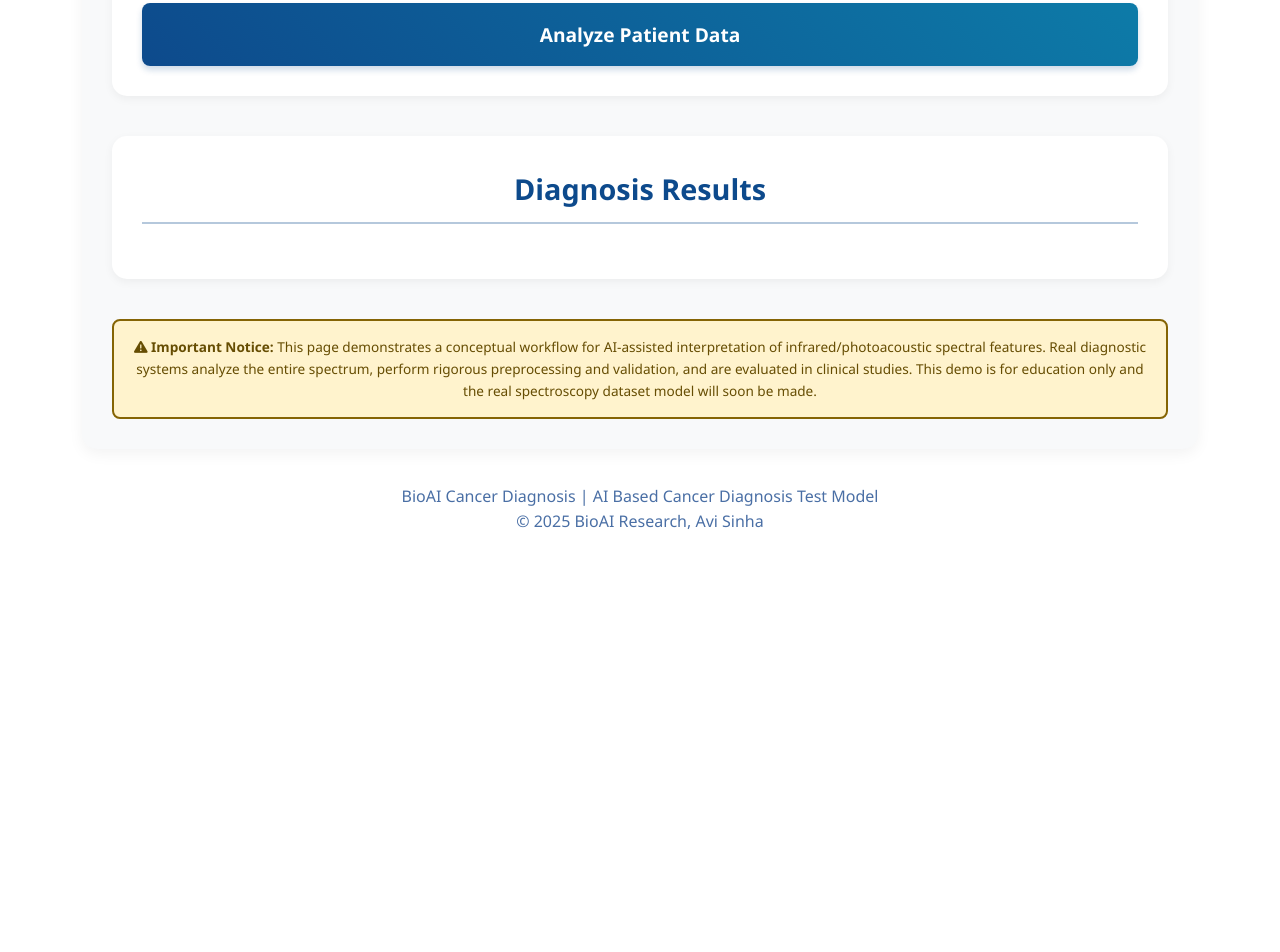
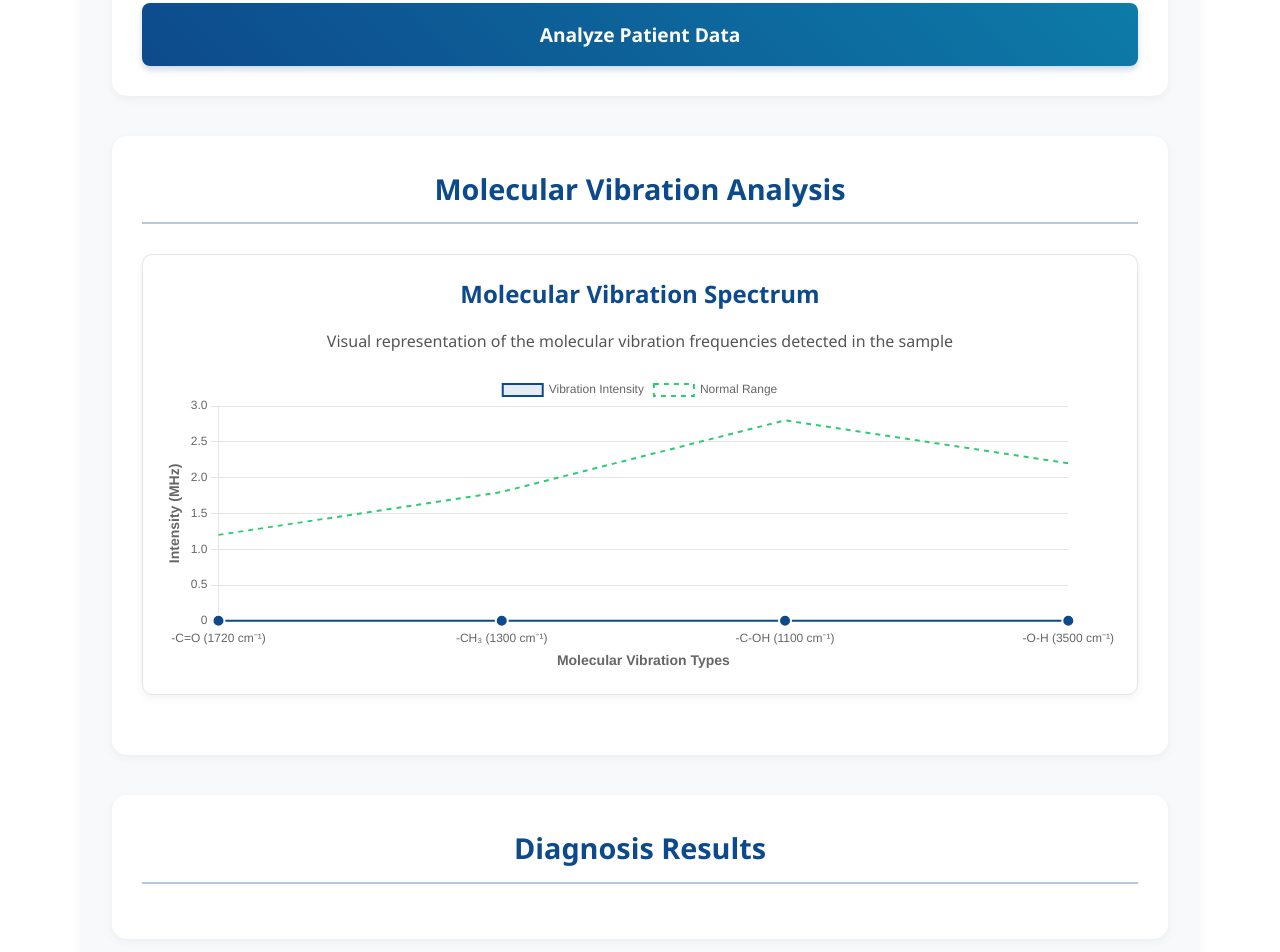
Before and after one commit to avisinha1711-bi/PragnaAI-Model, a plain HTML site: page index.html in a window 1280 px wide. Shown: the part 1475-2427 px from the top of the page. Before the commit the page ends 2045 px from the top, so only its background shows below. Drawn offline with nearby package versions, Linux system fonts and the light colour scheme; no server answers.

Commit message:
Update index.html

```diff
--- a/index.html
+++ b/index.html
@@ -5,6 +5,7 @@
     <meta name="viewport" content="width=device-width, initial-scale=1.0">
     <title>BioAI – AI-powered Cancer Photoacoustic Diagnosis</title>
     <link rel="stylesheet" href="https://cdnjs.cloudflare.com/ajax/libs/font-awesome/6.4.0/css/all.min.css">
+    <script src="https://cdn.jsdelivr.net/npm/chart.js"></script>
     <style>
         * {
             margin: 0;
@@ -307,6 +308,36 @@
             font-weight: 500;
         }
 
+        /* Graph container styles */
+        .graph-container {
+            margin: 30px 0;
+            padding: 20px;
+            background: #ffffff;
+            border-radius: 10px;
+            box-shadow: 0 3px 10px rgba(0, 0, 0, 0.05);
+            border: 1px solid #e1e5eb;
+        }
+
+        .graph-title {
+            font-size: 1.5rem;
+            color: #0d4a8c;
+            margin-bottom: 15px;
+            text-align: center;
+        }
+
+        .graph-description {
+            font-size: 1rem;
+            color: #555;
+            margin-bottom: 20px;
+            text-align: center;
+        }
+
+        .graph-canvas-container {
+            position: relative;
+            height: 300px;
+            width: 100%;
+        }
+
         @media (max-width: 768px) {
             .container {
                 width: 95%;
@@ -333,6 +364,10 @@
             .footer-text {
                 font-size: 0.9rem;
                 padding: 10px;
+            }
+
+            .graph-canvas-container {
+                height: 250px;
             }
         }
     </style>
@@ -410,6 +445,19 @@
             </div>
         </div>
 
+        <!-- Graph Section -->
+        <div class="section">
+            <h2 class="section-title">Molecular Vibration Analysis</h2>
+
+            <div class="graph-container">
+                <h3 class="graph-title">Molecular Vibration Spectrum</h3>
+                <p class="graph-description">Visual representation of the molecular vibration frequencies detected in the sample</p>
+                <div class="graph-canvas-container">
+                    <canvas id="vibration-graph"></canvas>
+                </div>
+            </div>
+        </div>
+
         <div class="section">
             <h2 class="section-title">Diagnosis Results</h2>
 
@@ -465,6 +513,7 @@
         // State
         let patientCount = 1;
         let backendAvailable = false;
+        let vibrationChart = null;
 
         // Initialize the app
         document.addEventListener('DOMContentLoaded', function() {
@@ -473,7 +522,10 @@
 
             // Set up event listeners for frequency inputs
             document.querySelectorAll('.frequency-input').forEach((input, index) => {
-                input.addEventListener('input', () => validateInput(index));
+                input.addEventListener('input', () => {
+                    validateInput(index);
+                    updateVibrationGraph();
+                });
             });
 
             // Set up event listeners for patient info
@@ -482,7 +534,111 @@
 
             document.getElementById('analyze-btn').addEventListener('click', analyzePatient);
             document.getElementById('next-btn').addEventListener('click', nextPatient);
+
+            // Initialize the vibration graph
+            initializeVibrationGraph();
         });
+
+        // Initialize the vibration graph
+        function initializeVibrationGraph() {
+            const ctx = document.getElementById('vibration-graph').getContext('2d');
+
+            vibrationChart = new Chart(ctx, {
+                type: 'line',
+                data: {
+                    labels: ['-C=O (1720 cm⁻¹)', '-CH₃ (1300 cm⁻¹)', '-C-OH (1100 cm⁻¹)', '-O-H (3500 cm⁻¹)'],
+                    datasets: [{
+                        label: 'Vibration Intensity',
+                        data: [0, 0, 0, 0],
+                        borderColor: '#0d4a8c',
+                        backgroundColor: 'rgba(13, 74, 140, 0.1)',
+                        borderWidth: 2,
+                        pointBackgroundColor: '#0d4a8c',
+                        pointBorderColor: '#ffffff',
+                        pointBorderWidth: 2,
+                        pointRadius: 6,
+                        pointHoverRadius: 8,
+                        fill: true,
+                        tension: 0.4
+                    }, {
+                        label: 'Normal Range',
+                        data: NORMAL_MEANS,
+                        borderColor: '#2ecc71',
+                        backgroundColor: 'transparent',
+                        borderWidth: 2,
+                        borderDash: [5, 5],
+                        pointRadius: 0,
+                        fill: false
+                    }]
+                },
+                options: {
+                    responsive: true,
+                    maintainAspectRatio: false,
+                    scales: {
+                        y: {
+                            beginAtZero: true,
+                            title: {
+                                display: true,
+                                text: 'Intensity (MHz)',
+                                font: {
+                                    size: 14,
+                                    weight: 'bold'
+                                }
+                            },
+                            grid: {
+                                color: 'rgba(0, 0, 0, 0.1)'
+                            }
+                        },
+                        x: {
+                            title: {
+                                display: true,
+                                text: 'Molecular Vibration Types',
+                                font: {
+                                    size: 14,
+                                    weight: 'bold'
+                                }
+                            },
+                            grid: {
+                                display: false
+                            }
+                        }
+                    },
+                    plugins: {
+                        legend: {
+                            position: 'top',
+                            labels: {
+                                font: {
+                                    size: 12
+                                }
+                            }
+                        },
+                        tooltip: {
+                            backgroundColor: 'rgba(0, 0, 0, 0.7)',
+                            titleFont: {
+                                size: 14
+                            },
+                            bodyFont: {
+                                size: 13
+                            }
+                        }
+                    }
+                }
+            });
+        }
+
+        // Update the vibration graph with current input values
+        function updateVibrationGraph() {
+            if (!vibrationChart) return;
+
+            const values = [];
+            for (let i = 1; i <= 4; i++) {
+                const input = document.getElementById(`input${i}`);
+                values.push(input.value ? parseFloat(input.value) : 0);
+            }
+
+            vibrationChart.data.datasets[0].data = values;
+            vibrationChart.update();
+        }
 
         // Check if backend is available (but don't display status)
         async function checkBackendConnection() {
@@ -731,6 +887,12 @@
                 document.getElementById(`feedback${i}`).className = 'feedback';
             }
 
+            // Reset graph
+            if (vibrationChart) {
+                vibrationChart.data.datasets[0].data = [0, 0, 0, 0];
+                vibrationChart.update();
+            }
+
             // Hide results
             document.getElementById('result').style.display = 'none';
 
```
